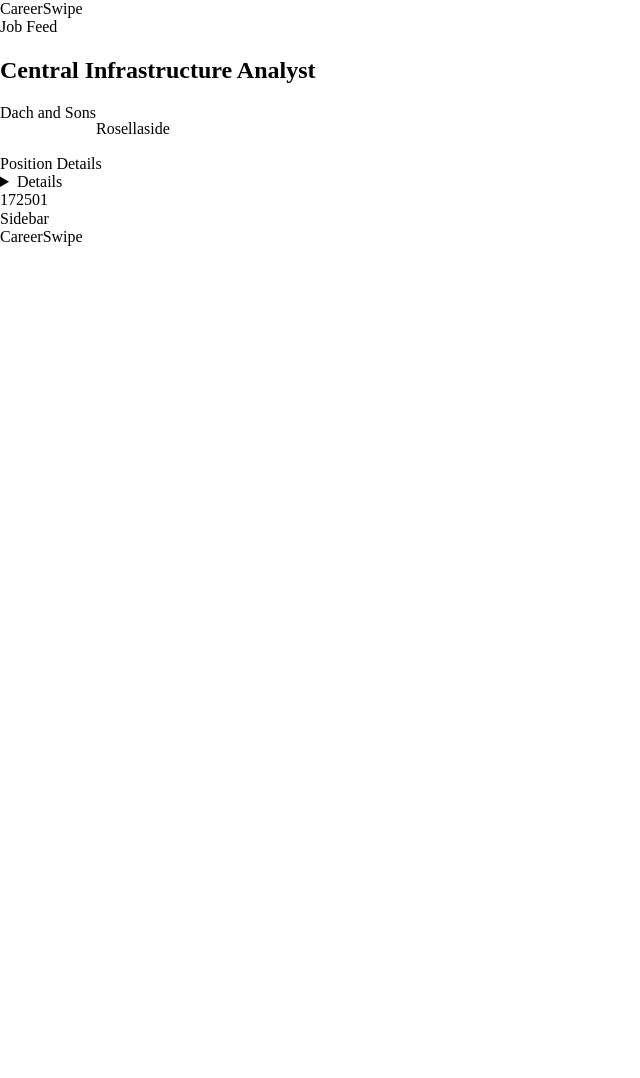
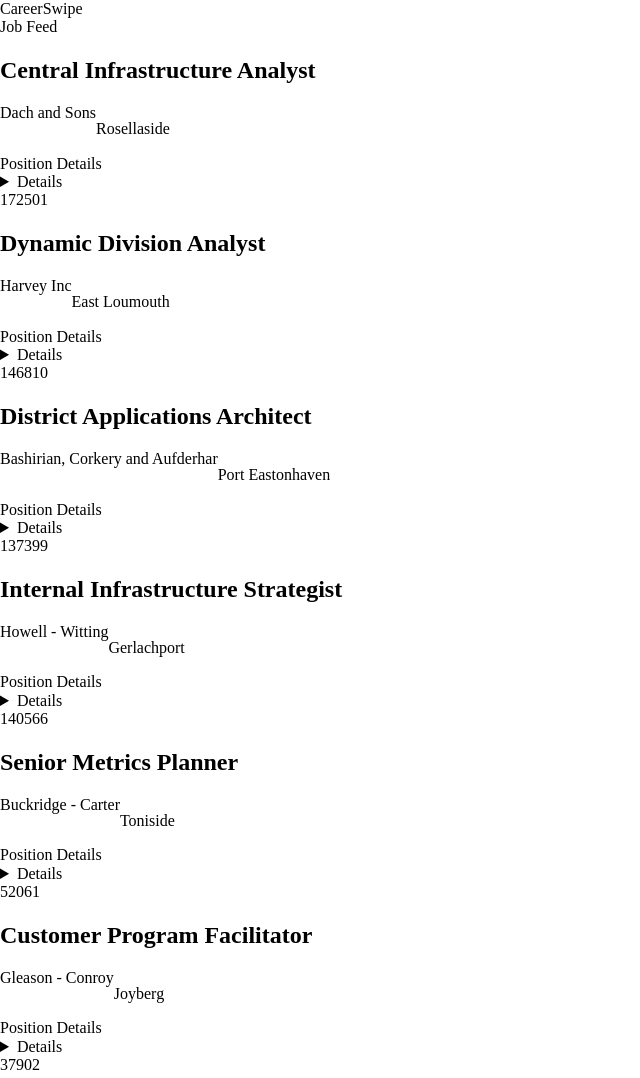
Before and after one commit to sumner0620/career-swipe, a React app: page / in a window 1280 px wide. Shown: the top 1078 px of the page, without its empty margins (0-640 px from the left). Before the commit the page ends 800 px from the top, so only its background shows below. Built offline with nearby package versions, Linux system fonts and the light colour scheme.

Commit message:
create faker dataset and feed it in

```diff
--- a/src/components/app-sections/JobFeed.js
+++ b/src/components/app-sections/JobFeed.js
@@ -1,14 +1,34 @@
-import React from "React";
+import React from "React"
+import faker from 'faker'
 
 // import components
 import { GithubAPI } from '../sources/github.js'
 import { Listing } from '../listing/Listing.js'
 
+const jobList = [];
+const buildJobListing = () => {
+    return {
+        name: faker.name.jobTitle(),
+        company: faker.company.companyName(),
+        location: faker.address.city(),
+        description: faker.lorem.paragraph(),
+        salary: faker.random.number({ min: 30000, max: 200000 }),
+        date: faker.date.recent()
+    }
+}
+
+for (let i = 0; i < 25; i++) {
+    jobList.push(buildJobListing())
+}
+
 const JobFeed = () => {
     return (
         <section id="job-feed">Job Feed
-        <Listing />
-            {/* <GithubAPI /> */}
+        {
+                jobList.map(job => {
+                    return <Listing key={job.name} {...job} />
+                })
+            }
         </section>
     )
 }
--- a/src/components/app-sections/Sidebar.js
+++ b/src/components/app-sections/Sidebar.js
@@ -2,7 +2,7 @@ import React from "React";
 
 const Sidebar = () => {
     return (
-        <div id="main-sidebar">Sidebar</div>
+        <div id="main-sidebar">Saved Jobs</div>
     )
 }
 
--- a/src/components/listing/Listing.js
+++ b/src/components/listing/Listing.js
@@ -13,23 +13,24 @@ import { Description } from './Description.js'
 
 export const Listing = (props) => {
     // const [viewed, setViewed] = useState(false)
-    // return <Salary salary={faker.random.number({ min: 30000, max: 200000 })} />
+    console.log(props)
     return (
         <section>
             <header className="job-heading flex col center">
-                <JobTitle title={faker.name.jobTitle()} />
+                <JobTitle title={props.name} />
+
                 <div className="flex row center">
-                    <Company company={faker.company.companyName()} />
-                    <Location location={faker.address.city()} />
+                    <Company company={props.company} />
+                    <Location location={props.location} />
                 </div>
             </header>
             <div className="detail-section">
                 {/* <Requirements reqs={faker.random.arrayElement()} /> */}
-                <Description desc={faker.lorem.paragraph()} />
+                <Description desc={props.description} />
             </div>
             <footer className="job-footer">
-                <Salary salary={faker.random.number({ min: 30000, max: 200000 })} />
-                <PostDate date={faker.date.recent()} />
+                <Salary salary={props.salary} />
+                <PostDate date={props.date} />
             </footer>
         </section>
     )
--- a/src/index.html
+++ b/src/index.html
@@ -6,7 +6,8 @@
   <title>CareerSwipe</title>
 </head>
 
-<body id="app-body">
+<body>
+  <div id="app-body"></div>
 </body>
 
 </html>
```
